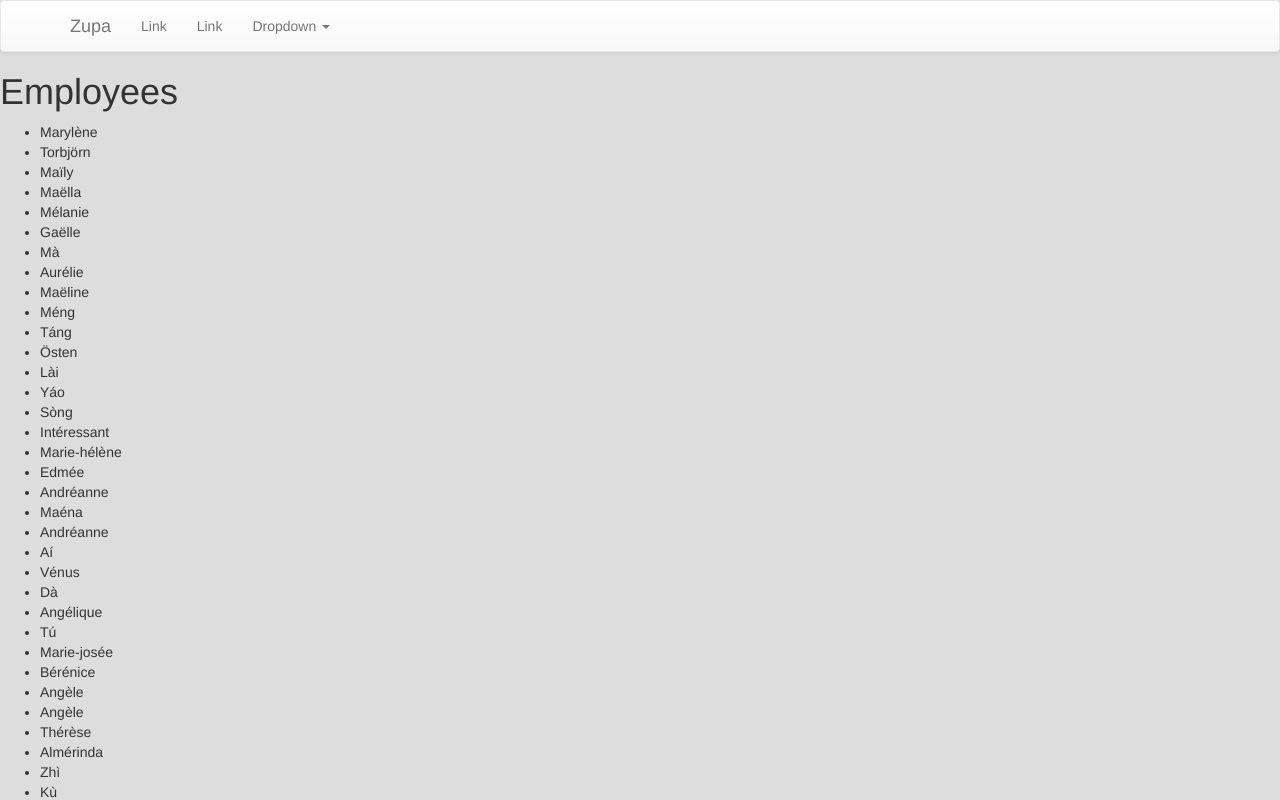
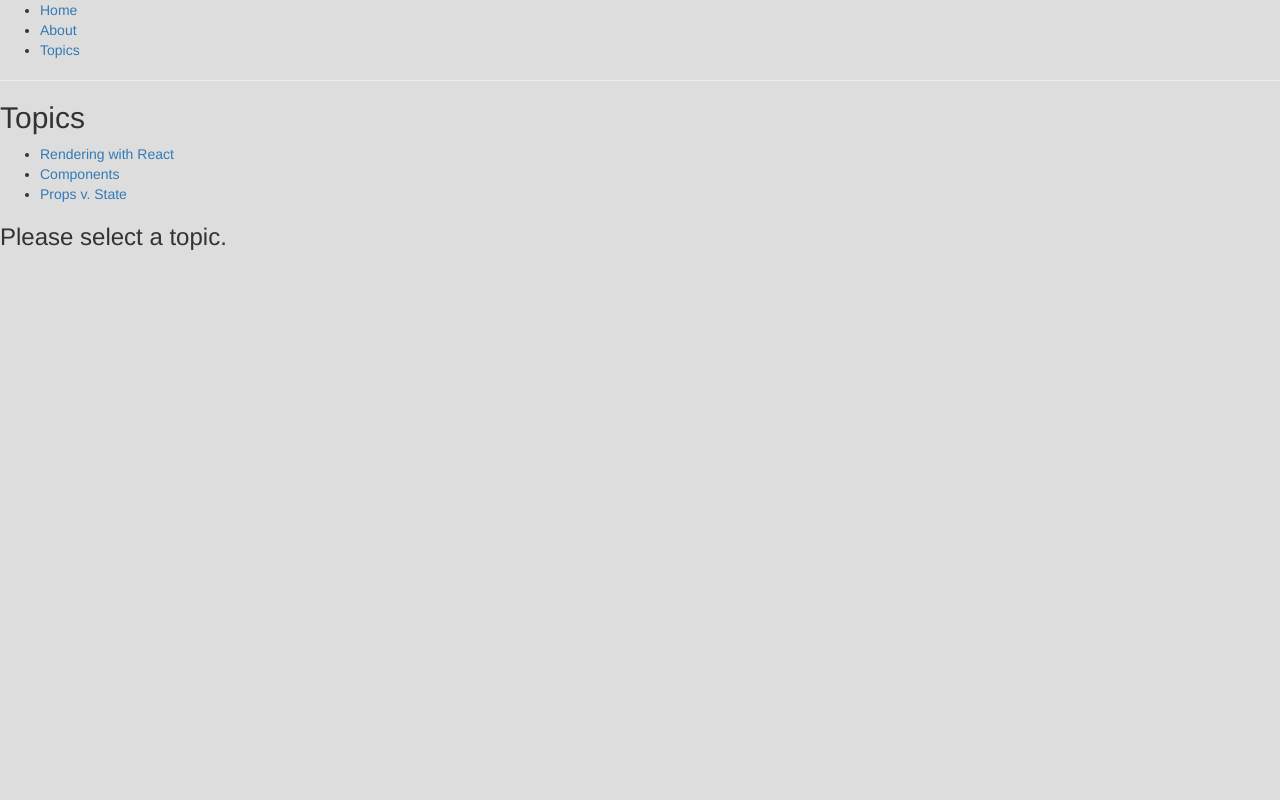
Before and after one commit to MartynaBartniczak/React, a React (Create React App) app: page /topics in a window 1280 px wide. Shown: the top 800 px of the page. Built offline with nearby package versions, Linux system fonts and the light colour scheme.

Commit message:
Introduce React Router

```diff
--- a/package.json
+++ b/package.json
@@ -7,6 +7,7 @@
     "react": "^15.6.1",
     "react-bootstrap": "^0.31.0",
     "react-dom": "^15.6.1",
+    "react-router-dom": "^4.1.1",
     "react-scripts": "1.0.10"
   },
   "scripts": {
--- /dev/null
+++ b/src/components/BasicExample.js
@@ -0,0 +1,71 @@
+import React from 'react'
+import {
+  BrowserRouter as Router,
+  Route,
+  Link
+} from 'react-router-dom'
+
+const Home = () => (
+  <div>
+    <h2>Home</h2>
+  </div>
+)
+
+const About = () => (
+  <div>
+    <h2>About</h2>
+  </div>
+)
+
+const Topic = ({ match }) => (
+  <div>
+    <h3>{match.params.topicId}</h3>
+  </div>
+)
+
+const Topics = ({ match }) => (
+  <div>
+    <h2>Topics</h2>
+    <ul>
+      <li>
+        <Link to={`${match.url}/rendering`}>
+          Rendering with React
+        </Link>
+      </li>
+      <li>
+        <Link to={`${match.url}/components`}>
+          Components
+        </Link>
+      </li>
+      <li>
+        <Link to={`${match.url}/props-v-state`}>
+          Props v. State
+        </Link>
+      </li>
+    </ul>
+
+    <Route path={`${match.url}/:topicId`} component={Topic}/>
+    <Route exact path={match.url} render={() => (
+      <h3>Please select a topic.</h3>
+    )}/>
+  </div>
+)
+
+const BasicExample = () => (
+  <Router>
+    <div>
+      <ul>
+        <li><Link to="/">Home</Link></li>
+        <li><Link to="/about">About</Link></li>
+        <li><Link to="/topics">Topics</Link></li>
+      </ul>
+
+      <hr/>
+
+      <Route exact path="/" component={Home}/>
+      <Route path="/about" component={About}/>
+      <Route path="/topics" component={Topics}/>
+    </div>
+  </Router>
+)
+export default BasicExample
--- a/src/index.js
+++ b/src/index.js
@@ -5,10 +5,10 @@ import 'bootstrap/dist/css/bootstrap.css';
 import 'bootstrap/dist/css/bootstrap-theme.css';
 
 import './index.css'
-import App from './components/App'
-
+// import App from './components/App'
+import BasicExample from './components/BasicExample'
 
 ReactDOM.render(
-  <App/>,
+  <BasicExample/>,
   document.getElementById('root')
 )
```
